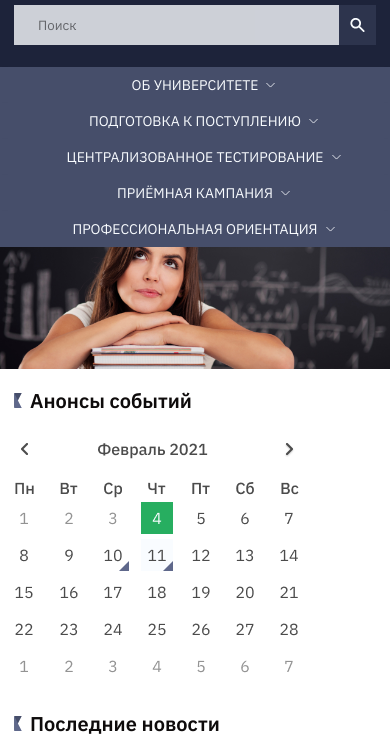
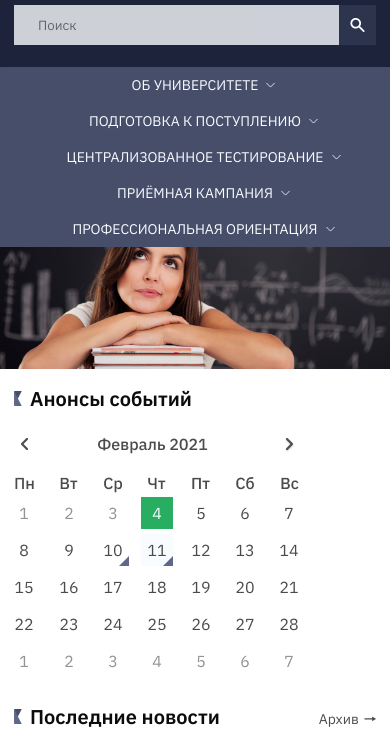
Before and after one commit to ikovalenkoby/abitur, a website: page source/index.html in a window 390 px wide. Shown: the part 74-822 px from the top of the page. Drawn offline with Linux system fonts and the light colour scheme.

Commit message:
новости поправлены

```diff
--- a/source/index.html
+++ b/source/index.html
@@ -339,7 +339,7 @@
     </div>
   </div>
   <div class="news">
-    <h1>Последние новости</h1>
+    <div class="news__title"><h1>Последние новости</h1><a href="" class="news__archive-links">Архив</a></div>
     <div class="news__body">
       <div class="news__item">
         <div class="news__date"><span class="news__number">14</span><span class="news__month">март</span></div>
--- a/source/less/blocks/h1/h1.less
+++ b/source/less/blocks/h1/h1.less
@@ -28,7 +28,7 @@ h1 {
 @media screen and (max-width: 767px) {
   h1 {
     font-size: 2rem;
-    line-height: 2.6rem;
+    line-height: 2.1rem;
 
     &::before {
       width: 6px;
--- a/source/less/blocks/news/news.less
+++ b/source/less/blocks/news/news.less
@@ -5,6 +5,24 @@
     display: flex;
     flex-wrap: wrap;
     justify-content: space-between;
+  }
+
+  &__title {
+    display: flex;
+    align-items: baseline;
+  }
+
+  &__archive-links {
+    margin-left: auto;
+    color: @text;
+    font-size: @f16;
+  }
+
+  &__archive-links::after {
+    content: "\1F812";
+    padding-left: 10px;
+    font-weight: bold;
+    font-size: calc(@f16+ 0.2rem);
   }
 
   &__item {
@@ -56,7 +74,8 @@
     width: 256px;
   }
 
-  &__description:hover {
+  &__description:hover,
+  &__archive-links:hover {
     color: @circle;
   }
 }
@@ -102,12 +121,20 @@
   }
 }
 
-@media screen and (max-width: 700px) {
+@media screen and (max-width: 698px) {
   .news {
     width: 45%;
 
     &__item {
       width: 100%;
+    }
+
+    &__archive-links {
+      font-size: @f14;
+    }
+
+    &__archive-links::after {
+      padding-left: 5px;
     }
 
     &__date {
@@ -142,7 +169,7 @@
   }
 }
 
-@media screen and (max-width: 522px) {
+@media screen and (max-width: 568px) {
   .news {
     width: 100%;
     margin: 0 14px 32px;
```
Also changed, not shown: source/css/style.css, 1 other file.
